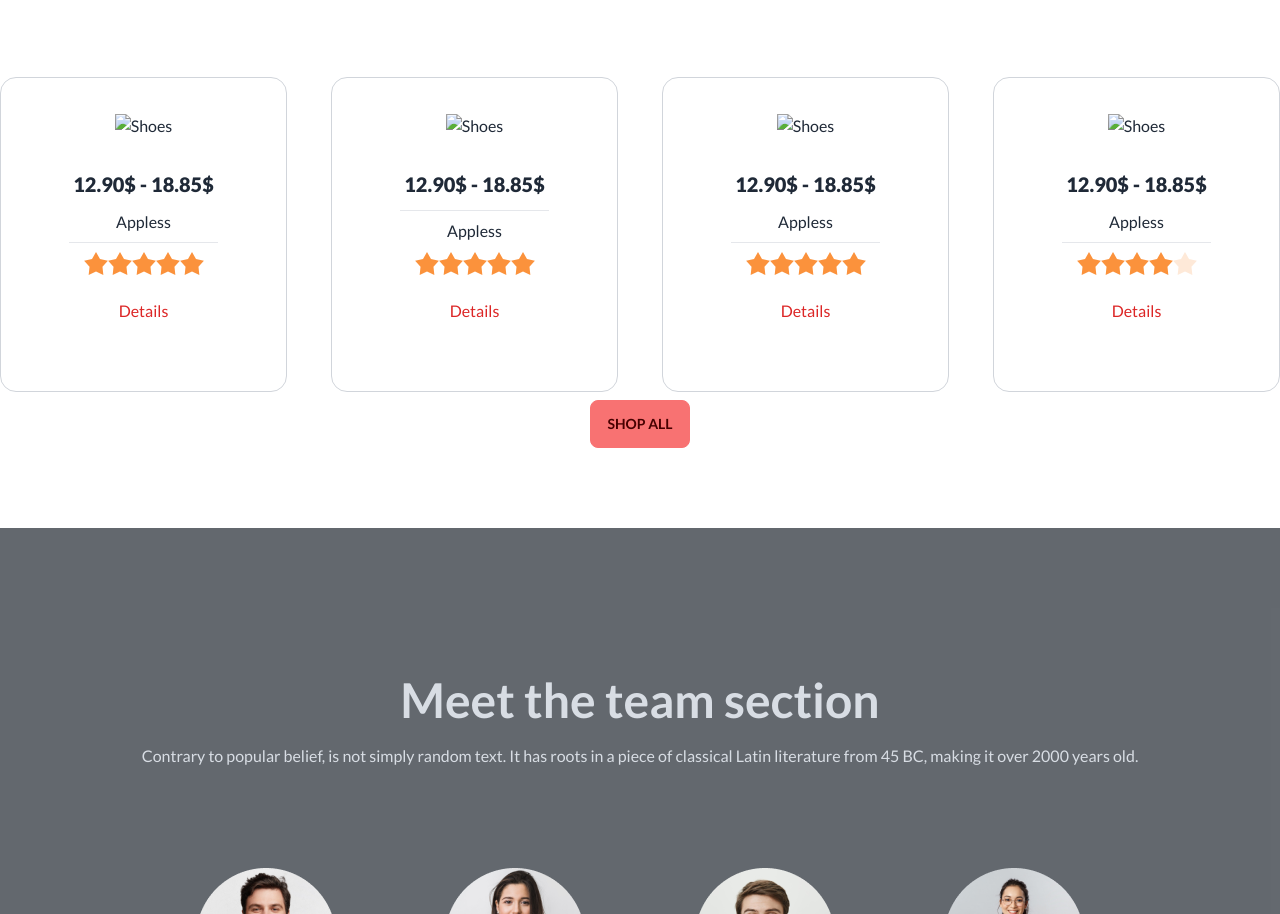
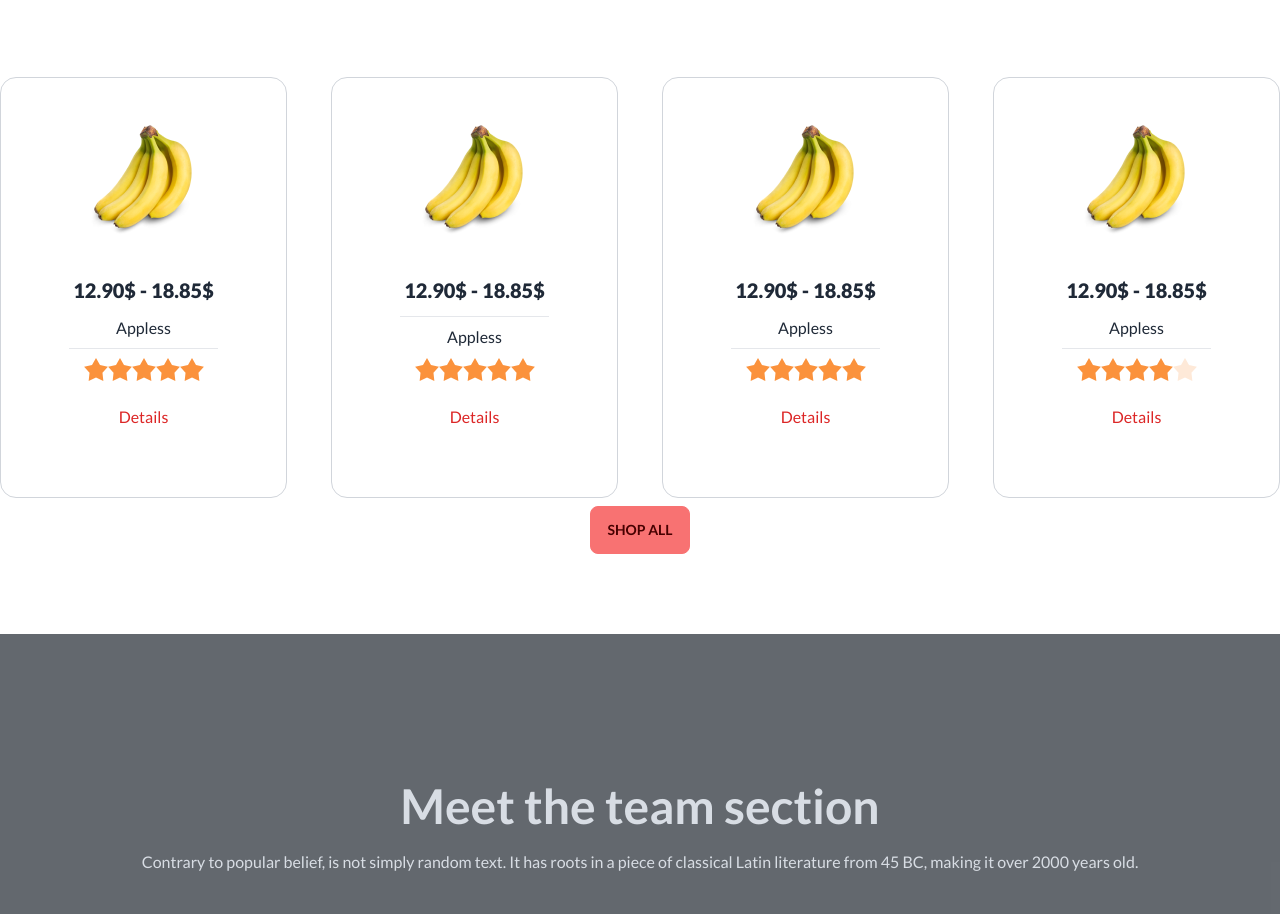
Before and after one commit to HoqueShaon/B8A3-fruit-brust-daisyui, a plain HTML site: page index.html in a window 1280 px wide. Shown: the part 1425-2339 px from the top of the page. Drawn offline with nearby package versions, Linux system fonts and the light colour scheme; the site is published under a folder, as on GitHub Pages, so addresses that start at the root find nothing.

Commit message:
kla dded

```diff
--- a/index.html
+++ b/index.html
@@ -219,7 +219,7 @@
             <div class="grid gap-11 grid-cols-1 md:grid-cols-2 lg:grid-cols-4 mb-2">
                 <!-- first review    -->
                 <div class="card  border border-gray-300 p-9">
-                    <figure><img class="" src="/images/fruit9.png" alt="Shoes" /></figure>
+                    <figure><img class="" src="./images/fruit9.png" alt="Shoes" /></figure>
                     <div class="card-body">
                         <h4 class="text-center text-xl font-extrabold mb-1">12.90$ - 18.85$</h4>
                         <h7 class="text-center">Appless</h7>
@@ -238,7 +238,7 @@
                 </div>
                 <!-- 2nd review    -->
                 <div class="card  border border-gray-300 p-9">
-                    <figure><img class="" src="/images/fruit9.png" alt="Shoes" /></figure>
+                    <figure><img class="" src="./images/fruit9.png" alt="Shoes" /></figure>
                     <div class="card-body">
                         <h4 class="text-center text-xl font-extrabold mb-1">12.90$ - 18.85$</h4>
                         <hr class="border-1	">
@@ -257,7 +257,7 @@
                 </div>
                 <!-- 2nd review    -->
                 <div class="card  border border-gray-300 p-9">
-                    <figure><img class="" src="/images/fruit9.png" alt="Shoes" /></figure>
+                    <figure><img class="" src="./images/fruit9.png" alt="Shoes" /></figure>
                     <div class="card-body">
                         <h4 class="text-center text-xl font-extrabold mb-1">12.90$ - 18.85$</h4>
                         <h7 class="text-center">Appless</h7>
@@ -275,7 +275,7 @@
                     </div>
                 </div>
                 <div class="card  border border-gray-300 p-9">
-                    <figure><img class="" src="/images/fruit9.png" alt="Shoes" /></figure>
+                    <figure><img class="" src="./images/fruit9.png" alt="Shoes" /></figure>
                     <div class="card-body">
                         <h4 class="text-center text-xl font-extrabold mb-1">12.90$ - 18.85$</h4>
                         <h7 class="text-center">Appless</h7>
```
